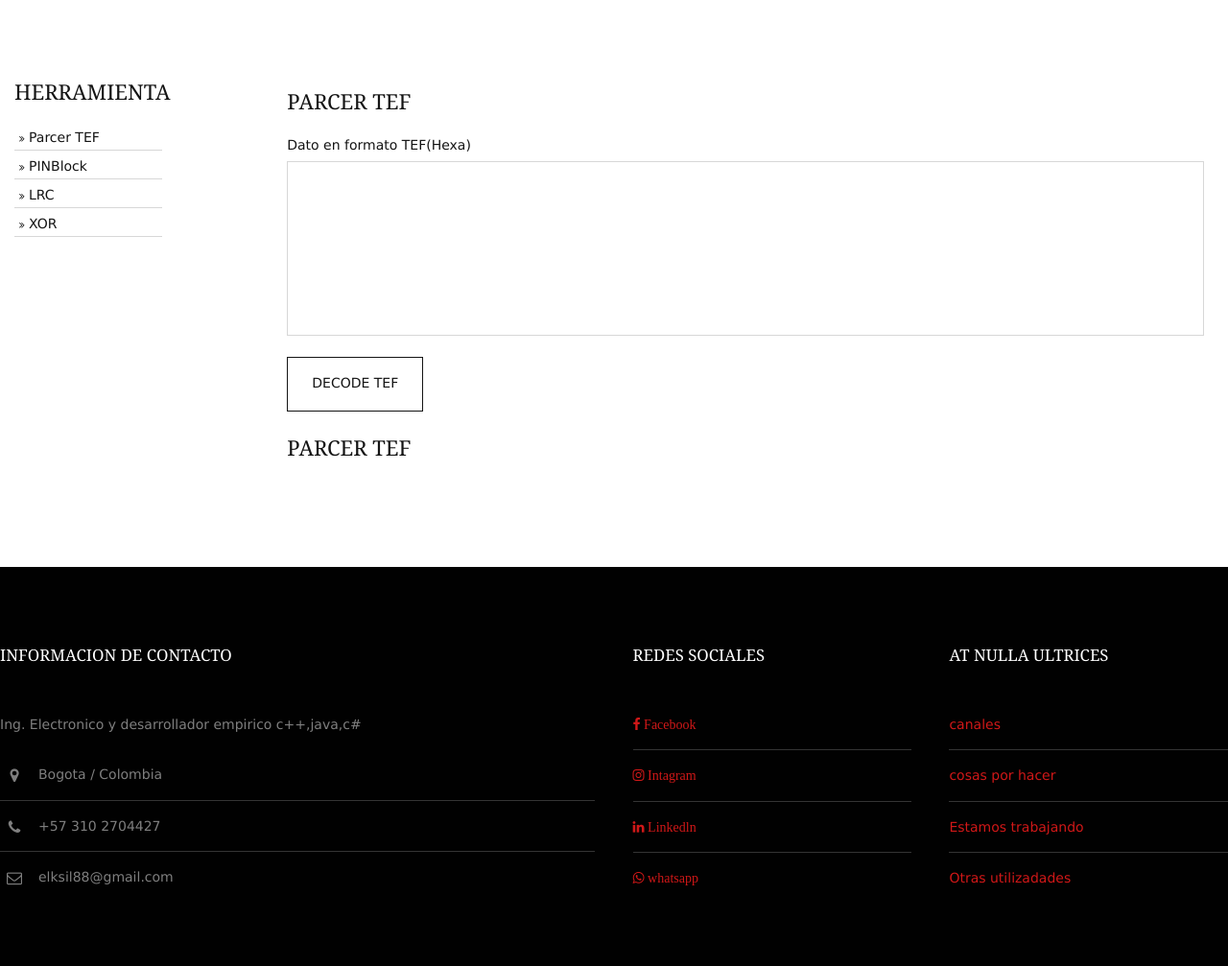
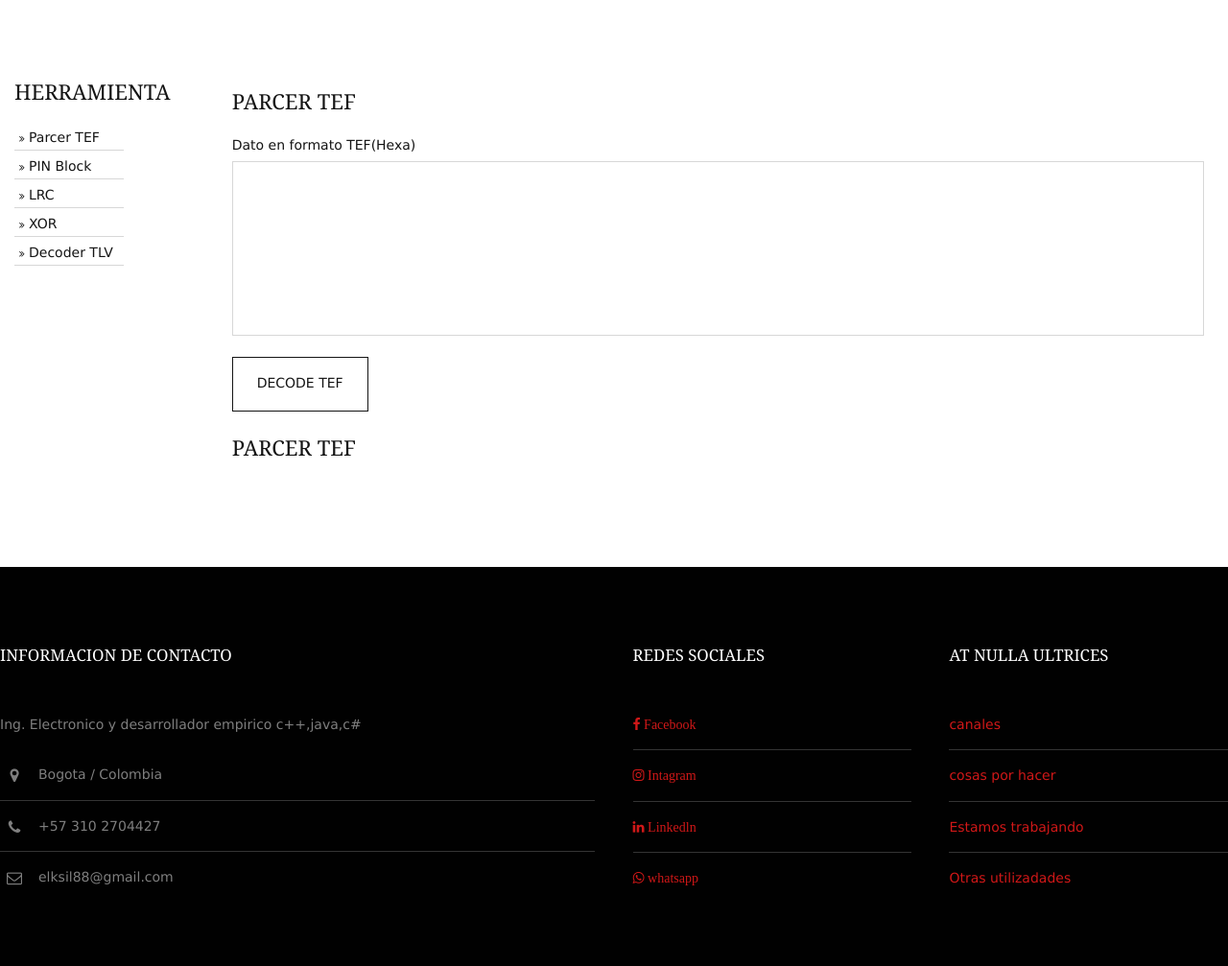
Before and after one commit to ElkynSG/PageToDo, a PHP site: page /page/tool.html in a window 1280 px wide; the page is wider, and only the part inside the window is pictured. Shown: the part 132-1139 px from the top of that part at 96% size. Run offline with PHP 8.4, Linux system fonts and the light colour scheme; some libraries are stand-ins or nearby versions.

Commit message:
se agrega decoder tlv y decodificar pinblock

```diff
--- a/layout/scripts/jstool.js
+++ b/layout/scripts/jstool.js
@@ -175,6 +175,17 @@ function validarPAN(pan) {
   return suma % 10 === 0;
 }
 
+function mostrarSubPin(tipo)
+{
+    document.getElementById("sub-pin-codificar").style.display = "none";
+    document.getElementById("sub-pin-decodificar").style.display = "none";
+
+    if(tipo === "codificar")
+        document.getElementById("sub-pin-codificar").style.display = "block";
+    else
+        document.getElementById("sub-pin-decodificar").style.display = "block";
+}
+
 function generarPinBlockISO0(pan, pin) {
   // --- 1. Construir PIN FIELD ---
   // Formato: 0 + longitud PIN (hex) + PIN + F padding
@@ -225,6 +236,50 @@ function calcularPinblock() {
   var result = generarPinBlockISO0(pan, pin);
 
   document.getElementById("resultadoPinblock").innerText = result;
+}
+
+function decodificarPinblock()
+{
+    var pinblock = document.getElementById("pinblockHex").value.trim().toUpperCase();
+    var pan = document.getElementById("panDecode").value.trim();
+
+    if(pinblock.length !== 16)
+    {
+        alert("El PINBlock debe tener 16 caracteres HEX");
+        return;
+    }
+
+    if(pan.length < 13)
+    {
+        alert("PAN inválido");
+        return;
+    }
+
+    // Tomar 12 dígitos del PAN (sin el último dígito)
+    var pan12 = pan.substring(pan.length - 13, pan.length - 1);
+    var panBlock = "0000" + pan12;
+
+    // XOR entre pinblock y panBlock
+    var resultadoXor = "";
+
+    for(var i = 0; i < 16; i += 2)
+    {
+        var byte1 = parseInt(pinblock.substr(i,2),16);
+        var byte2 = parseInt(panBlock.substr(i,2),16);
+
+        var xorByte = byte1 ^ byte2;
+        var hex = xorByte.toString(16).toUpperCase();
+        if(hex.length === 1) hex = "0" + hex;
+
+        resultadoXor += hex;
+    }
+
+    // Primer nibble indica longitud PIN
+    var pinLength = parseInt(resultadoXor.substr(1,1),16);
+    var pin = resultadoXor.substr(2, pinLength);
+
+    document.getElementById("resultadoPinblockDecode").innerText =
+        "PIN decodificado: " + pin;
 }
 
 function hexStringToBytes(hexString) {
@@ -322,4 +377,66 @@ function calcularXOR()
 
     document.getElementById("resultadoXOR").innerText = resultado;
 }
+
+function decodificarTLV()
+{
+    var trama = document.getElementById("tramaTLV").value
+                 .replace(/\s/g, "")
+                 .toUpperCase();
+
+    if(trama === "")
+    {
+        alert("Debe ingresar una trama TLV");
+        return;
+    }
+
+    var resultado = "";
+    var i = 0;
+
+    while(i < trama.length)
+    {
+        // -------- TAG DINÁMICO --------
+        var tag = "";
+        var byte = trama.substr(i, 2);
+        tag += byte;
+        i += 2;
+
+        // Si es tag extendido
+        if((parseInt(byte,16) & 0x1F) === 0x1F)
+        {
+            do
+            {
+                byte = trama.substr(i, 2);
+                tag += byte;
+                i += 2;
+            }
+            while((parseInt(byte,16) & 0x80) === 0x80);
+        }
+
+        // -------- LONGITUD --------
+        var longitudHex = trama.substr(i, 2);
+        i += 2;
+
+        var longitud = parseInt(longitudHex, 16);
+
+        // Soporte para longitud extendida (81, 82...)
+        if(longitud > 0x80)
+        {
+            var numBytes = longitud & 0x7F;
+            longitudHex = trama.substr(i, numBytes * 2);
+            longitud = parseInt(longitudHex, 16);
+            i += numBytes * 2;
+        }
+
+        // -------- VALOR --------
+        var valor = trama.substr(i, longitud * 2);
+        i += longitud * 2;
+
+        resultado += tag + " " +
+                     longitud.toString(16).toUpperCase().padStart(2,'0') +
+                     " " + valor + "\n";
+    }
+
+    document.getElementById("resultadoTLV").innerText = resultado;
+}
 // 1234000a303031323435363738391Casdf0000
--- a/layout/styles/layout.css
+++ b/layout/styles/layout.css
@@ -439,7 +439,7 @@ table a, #comments a{background-color:inherit;}
 }
 
 .sidebar {
-    flex: 0 0 220px;
+    flex: 0 0 120px;
 }
 
 .content {
@@ -468,6 +468,17 @@ table a, #comments a{background-color:inherit;}
     width: fit-content;
 }
 
+#resultadoTLV {
+    font-family: monospace;
+    white-space: pre-line;
+    font-size: 16px;
+    padding: 10px;
+    border: 1px solid #ccc;
+    border-radius: 6px;
+    background-color: #f5f5f5;
+    margin-top: 10px;
+}
+
 
 
 #seccion-xor input {
--- a/page/tool.html
+++ b/page/tool.html
@@ -131,7 +131,7 @@ Licence URI: https://www.os-templates.com/template-terms
                       mostrarSeccion('pinblock');
                       return false;
                     "
-                    >PINBlock</a
+                    >PIN Block</a
                   >
                 </li>
                 <li>
@@ -152,6 +152,16 @@ Licence URI: https://www.os-templates.com/template-terms
                       return false;
                     "
                     >XOR</a
+                  >
+                </li>
+                <li>
+                  <a
+                    href="#"
+                    onclick="
+                      mostrarSeccion('tlv');
+                      return false;
+                    "
+                    >Decoder TLV</a
                   >
                 </li>
               </ul>
@@ -202,6 +212,16 @@ Licence URI: https://www.os-templates.com/template-terms
                     >XOR</a
                   >
                 </li>
+                <li>
+                  <a
+                    href="#"
+                    onclick="
+                      mostrarSeccion('tlv');
+                      return false;
+                    "
+                    >TLV</a
+                  >
+                </li>
               </ul>
             </nav>
           </div>
@@ -227,69 +247,69 @@ Licence URI: https://www.os-templates.com/template-terms
           </div>
 
           <!-- PINBLOCK -->
-          <div id="seccion-pinblock" class="seccion" style="display: none">
-            <h1>PINBlock</h1>
+          <div id="seccion-pinblock" class="seccion" style="display:none;">
+  <h1>PIN Block</h1>
 
-            <label for="la_pan">PAN:</label>
-            <input
-              type="text"
-              id="la_pan"
-              maxlength="19"
-              inputmode="numeric"
-              pattern="[0-9]*"
-              oninput="
-                this.value = this.value.replace(/[^0-9]/g, '').slice(0, 19)
-              "
-            />
-            <span
-              id="errorPan"
-              style="color: red; display: none; margin-left: 10px"
-            >
-              PAN inválido
-            </span>
+  <!-- Sub menú -->
+  <div style="margin-bottom:15px;">
+    <a href="#" onclick="mostrarSubPin('codificar'); return false;">Codificar</a> |
+    <a href="#" onclick="mostrarSubPin('decodificar'); return false;">Decodificar</a>
+  </div>
 
-            <br /><br />
+  <!-- ================= CODIFICAR ================= -->
+  <div id="sub-pin-codificar">
 
-            <label for="la_pin">PIN:</label>
-            <input
-              type="text"
-              id="la_pin"
-              maxlength="12"
-              inputmode="numeric"
-              pattern="[0-9]*"
-              oninput="
-                this.value = this.value.replace(/[^0-9]/g, '').slice(0, 19)
-              "
-            />
+    <label>PIN:</label>
+    <input type="text" id="la_pin" maxlength="12" />
 
-            <br /><br />
+    <br /><br />
 
-            <a
-              class="btn inverse"
-              href="#"
-              onclick="
-                calcularPinblock();
-                return false;
-              "
-            >
-              Calcular
-            </a>
+    <label>PAN (hasta 19 dígitos):</label>
+    <input type="text" id="la_pan" maxlength="19" />
+    <span id="errorPan" style="color:red; display:none; margin-left:10px;">
+    PAN inválido
+</span>
 
-            <br /><br />
+    <br /><br />
 
-            <label>PIN Block:</label>
-            <div
-              id="resultadoPinblock"
-              style="font-weight: bold; margin-top: 20px"
-            ></div>
-          </div>
+    <a class="btn inverse" href="#" onclick="calcularPinblock(); return false;">
+      Codificar PINBlock
+    </a>
+
+    <br /><br />
+
+    <div id="resultadoPinblock"></div>
+  </div>
+
+  <!-- ================= DECODIFICAR ================= -->
+  <div id="sub-pin-decodificar" style="display:none;">
+
+    <label>PINBlock (HEX):</label>
+    <input type="text" id="pinblockHex" />
+
+    <br /><br />
+
+    <label>PAN:</label>
+    <input type="text" id="panDecode" maxlength="19" />
+
+    <br /><br />
+
+    <a class="btn inverse" href="#" onclick="decodificarPinblock(); return false;">
+      Decodificar PINBlock
+    </a>
+
+    <br /><br />
+
+    <div id="resultadoPinblockDecode"></div>
+  </div>
+
+</div>
 
           <!-- LRC -->
           <div id="seccion-lrc" class="seccion" style="display: none">
             <h1>LRC</h1>
 
             <label for="tramaLRC">Ingrese la trama hexa:</label>
-            <br />
 
             <textarea
               id="tramaLRC"
@@ -346,6 +366,36 @@ Licence URI: https://www.os-templates.com/template-terms
             <label>Resultado:</label>
             <div id="resultadoXOR"></div>
           </div>
+
+          <!-- TLV -->
+          <div id="seccion-tlv" class="seccion" style="display: none">
+            <h1>Decodificador TLV</h1>
+
+            <label for="tramaTLV">Ingrese la trama TLV (HEX):</label>
+
+            <textarea id="tramaTLV" rows="6"
+          style="width:100%; font-size:16px; font-family:monospace;"></textarea>
+            </textarea>
+
+            <br /><br />
+
+            <a
+              class="btn inverse"
+              href="#"
+              onclick="
+                decodificarTLV();
+                return false;
+              "
+            >
+              Decodificar TLV
+            </a>
+
+            <br /><br />
+
+            <label>Resultado:</label>
+            <div id="resultadoTLV"></div>
+          </div>
+
         </div>
         <!-- ################################################################################################ -->
       </main>
```
